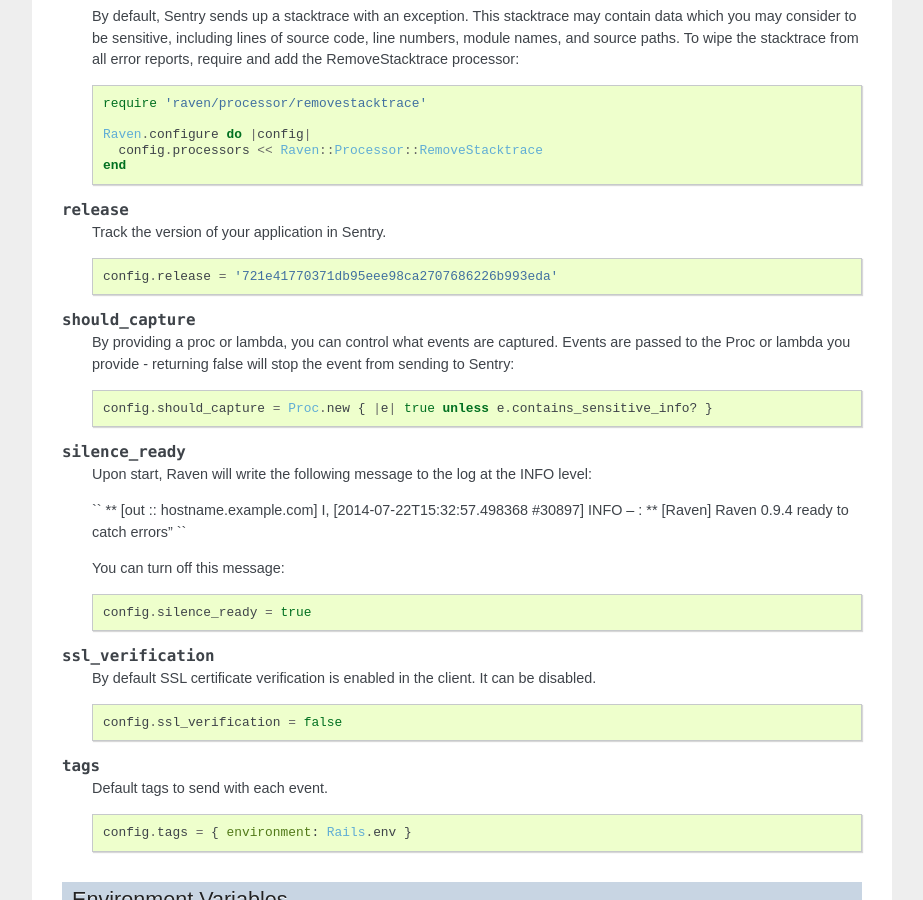
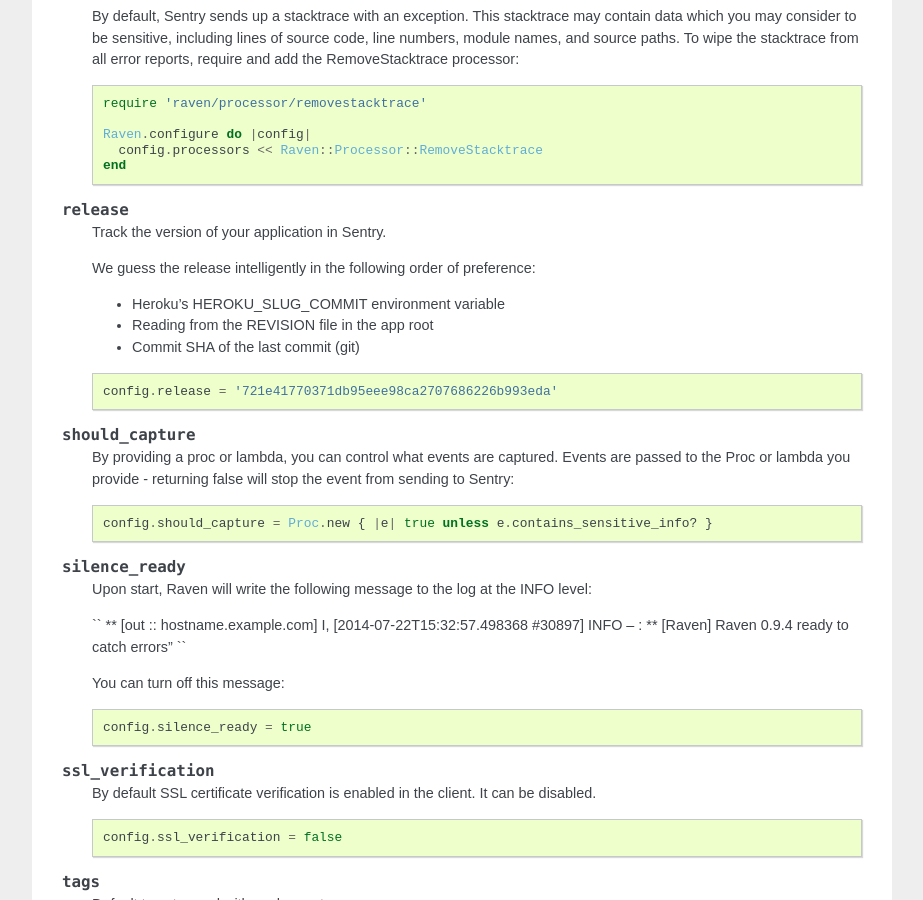
Before and after one commit to getsentry/sentry-ruby, a Sphinx documentation site: the page built from docs/config.rst, in a window 1280 px wide and 900 px high, scrolled down 1622 px. Shown: the whole window, without its empty margins (198-1121 px from the left). Built offline with Sphinx 7.4.7, drawn with Linux system fonts in a browser that asks for light colours; the version number could not be read and is left out.

Commit message:
Document release guessing

```diff
--- a/docs/config.rst
+++ b/docs/config.rst
@@ -103,6 +103,12 @@
 
     Track the version of your application in Sentry.
 
+    We guess the release intelligently in the following order of preference:
+
+    * Heroku's HEROKU_SLUG_COMMIT environment variable
+    * Reading from the REVISION file in the app root
+    * Commit SHA of the last commit (git)
+
     .. code-block:: ruby
 
         config.release = '721e41770371db95eee98ca2707686226b993eda'
@@ -145,7 +151,6 @@
 
         config.tags = { environment: Rails.env }
 
-
 Environment Variables
 ---------------------
 
```
